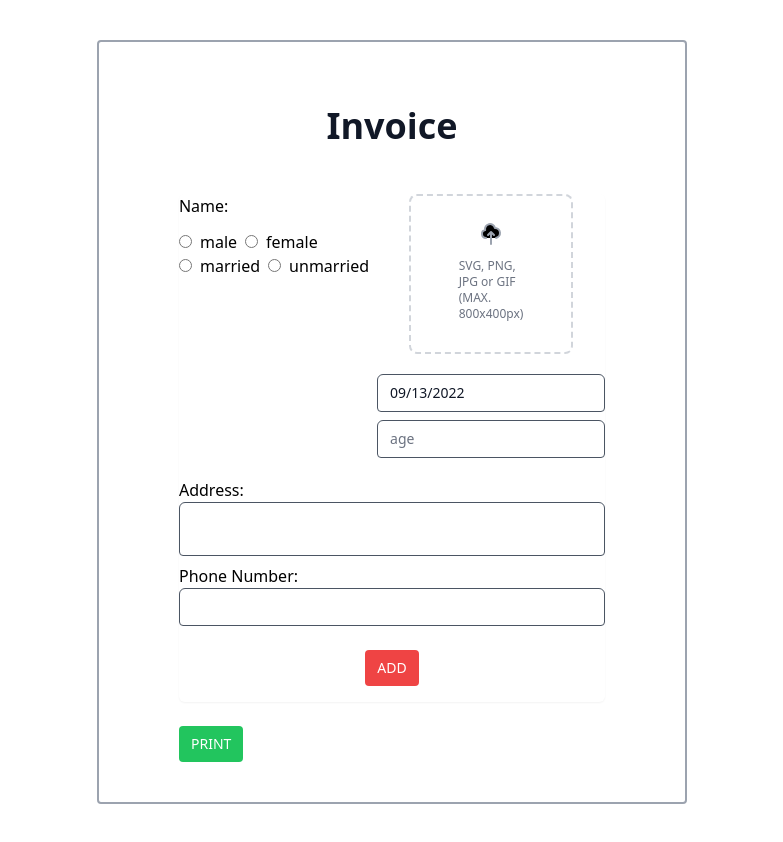
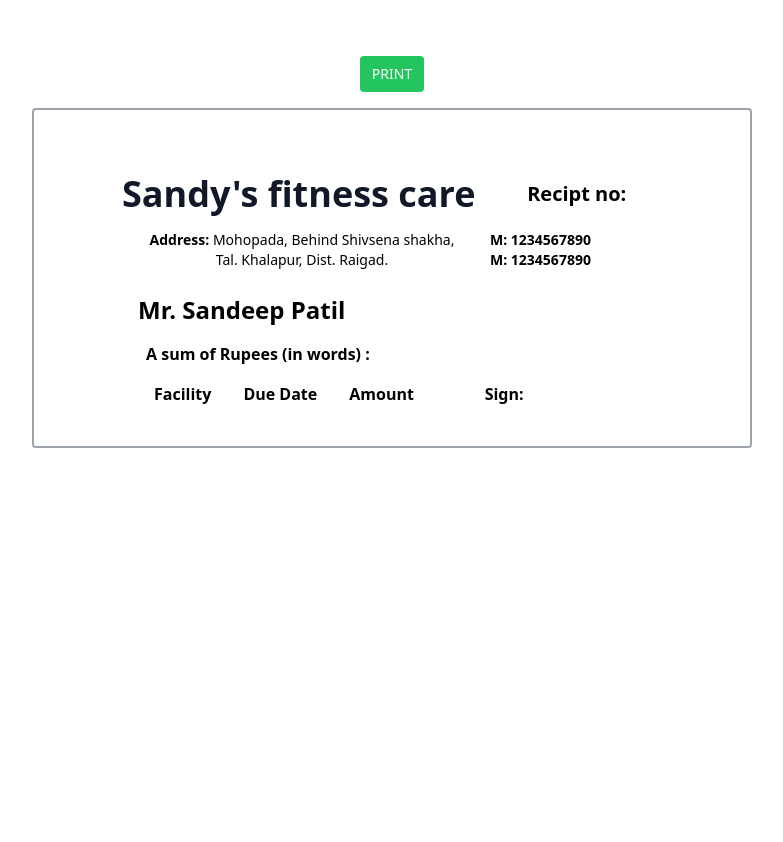
Before and after one commit to om2137/GymMgmt, a Next.js app: page /invoice in a window 1280 px wide. Shown: the whole page, without its empty margins (248-1031 px from the left). After the commit the page ends 800 px from the top, so only its background shows below. Built offline with nearby package versions, Linux system fonts and the light colour scheme.

Commit message:
first draft invoice

```diff
--- a/components/invoice/Invoice.tsx
+++ b/components/invoice/Invoice.tsx
@@ -13,13 +13,14 @@ type Props = {
     first: string;
     middle: string;
     last: string;
-    // address: string;
+    address: string;
     // phone: number;
     // birthdate: string;
     // age: number;
-    // gender: string;
+    gender: string;
     // mstatus: string;
     // id: number;
+    fees : string;
 }
 
 const burl = process.env.BASE_URL_ENV;
@@ -33,9 +34,8 @@ export async function getStaticProps(context: any) {
     }
   }
 
-const InvoiceForm: React.FC<Props> = ( {title,first,middle,last} ) => {
+const InvoiceForm: React.FC<Props> = ( {title,first,middle,last,address,gender,fees} ) => {
     console.log("call");
-    const [startDate, setStartDate] = useState(new Date());
 
     const handlePrint = () => {
         window.print();
@@ -71,19 +71,89 @@ const InvoiceForm: React.FC<Props> = ( {title,first,middle,last} ) => {
       }
 
     return(
-        <main className=' flex items-center justify-center  '>
-            <div className='border-2 border-gray-400 py-10 rounded bg-white px-20 '>
+        <main className=' flex flex-col items-center justify-center '>
+            <div className="p-4">
+                <Button label="print" onClick={handlePrint} className="bg-green-500 hover:bg-green-400 px-3"/>
+            </div>
+
+            <div className='w-[45rem] border-2 border-gray-400 py-10 rounded bg-white px-20 '>
                 <div>
-                    <h2 className='my-6 text-center text-4xl font-bold text-gray-900'>{title}</h2>
-                    <form className='py-6' onSubmit={handleForm} >
-                        <div className='rounded-md shadow-sm  text-left'>
+                    <div className='my-4'>
+                        <div className="flex justify-center">
+                            <h2 className=' text-4xl font-bold text-gray-900 p-2'>Sandy's fitness care</h2>
+                            <span className="font-semibold text-center text-xl m-auto">Recipt no:</span>
+                        </div>
+
+                        <div className="flex text-sm p-2">
+                            <div className='w-2/3 '>
+                                <h3 className=' text-center px-4'>
+                                <span className="font-semibold">Address: </span>
+                                Mohopada, Behind Shivsena shakha, Tal. Khalapur, Dist. Raigad.
+                            </h3>
+                            </div>
+                            <div className='w-1/3 px-2'>
+                                <h2 className='font-semibold ' >
+                                    M: 1234567890 <br/>
+                                    M: 1234567890
+                                </h2>
+                            </div>
+
+                        </div>
+                    </div>
+
+                    <h3 className="pl-6">
+                        {/* {
+                            gender === "male" ? <div>
+                                <span className='font-semibold text-2xl '>Mr. {first+" "+middle+" "+last}</span>
+                            </div> :
+                            <div>
+                                <span className='font-semibold text-2xl '>Mrs. {first+" "+middle+" "+last}</span>
+                            </div>
+                        } */}
+                        <span className='font-semibold text-2xl '>Mr. Sandeep Patil</span>
+                    </h3>
+
+                    <div className='p-4 ml-4'>
+                        <span className="font-semibold">
+                            A sum of Rupees (in words) : {fees}
+                        </span>
+                    </div>
+
+                    <div className='flex'>
+                        <div className=' flex font-bold px-6 w-2/3'>
+                            <div className='px-4'>
+                                <span>
+                                    Facility
+                                </span>
+                            </div>
+                            <div className='px-4'>
+                                <span>
+                                    Due Date
+                                </span>
+                            </div>
+                            <div className='px-4'>
+                                <span>
+                                    Amount
+                                </span>
+                            </div>
+                        </div>
+                        <div className='w-1/3 font-bold'>
+                            <span>
+                                Sign:
+                            </span>
+                        </div>
+                    </div>
+
+
+                     <form className='' onSubmit={handleForm} >
+                         <div className='rounded-md shadow-sm  text-left'>
                             {/* start */}
-                            <div className=''>
+                             {/* <div className=''>
                                 <div className='flex pb-3'>
                                     <div>
                                         <div className="mb-3 xl:w-48 pr-6">
-                                            <label className=''>Name:</label>
-                                            <label htmlFor="">{first+" "+middle+" "+last}</label>
+                                            <label className=''>Name:</label><br/>
+                                            <label htmlFor="">{first+" "+middle+" "+last}Temperory name</label>
                                         </div>
 
                                         <div>
@@ -107,7 +177,7 @@ const InvoiceForm: React.FC<Props> = ( {title,first,middle,last} ) => {
                                                 border-2 border-gray-300 border-dashed cursor-pointer dark:hover:bg-bray-800  hover:bg-gray-100 dark:border-gray-600 dark:hover:border-gray-500 dark:hover:bg-gray-200">
                                                 <div className="flex flex-col justify-center items-center pt-5 pb-6">
                                                     <svg className="mb-3 w-10 h-6 text-gray-400" fill="file" stroke="currentColor" viewBox="0 0 24 24" xmlns="http://www.w3.org/2000/svg"><path stroke-linecap="round" stroke-linejoin="round" stroke-width="2" d="M7 16a4 4 0 01-.88-7.903A5 5 0 1115.9 6L16 6a5 5 0 011 9.9M15 13l-3-3m0 0l-3 3m3-3v12"></path></svg>
-                                                    {/* <p className="mb-2 text-xs text-gray-500 dark:text-gray-400"><span className="font-semibold">Click to upload</span> or drag and drop</p>a */}
+
                                                     <p className="text-xs text-gray-500 dark:text-gray-400">SVG, PNG, JPG or GIF (MAX. 800x400px)</p>
                                                 </div>
                                                 <input id="dropzone-file" type="file" className="hidden" />
@@ -158,13 +228,14 @@ const InvoiceForm: React.FC<Props> = ( {title,first,middle,last} ) => {
                             </div>
                             <div className='py-4 text-center'>
                                 <Button label="Add" type="submit" className="bg-red-500 hover:bg-red-400 px-3"/>
-                            </div>
+                            </div> */}
                             {/* end */}
                         </div>
                     </form>
-                    <Button label="print" onClick={handlePrint} className="bg-green-500 hover:bg-green-400 px-3"/>
+
                 </div>
             </div>
+
         </main>
 
     )
```
